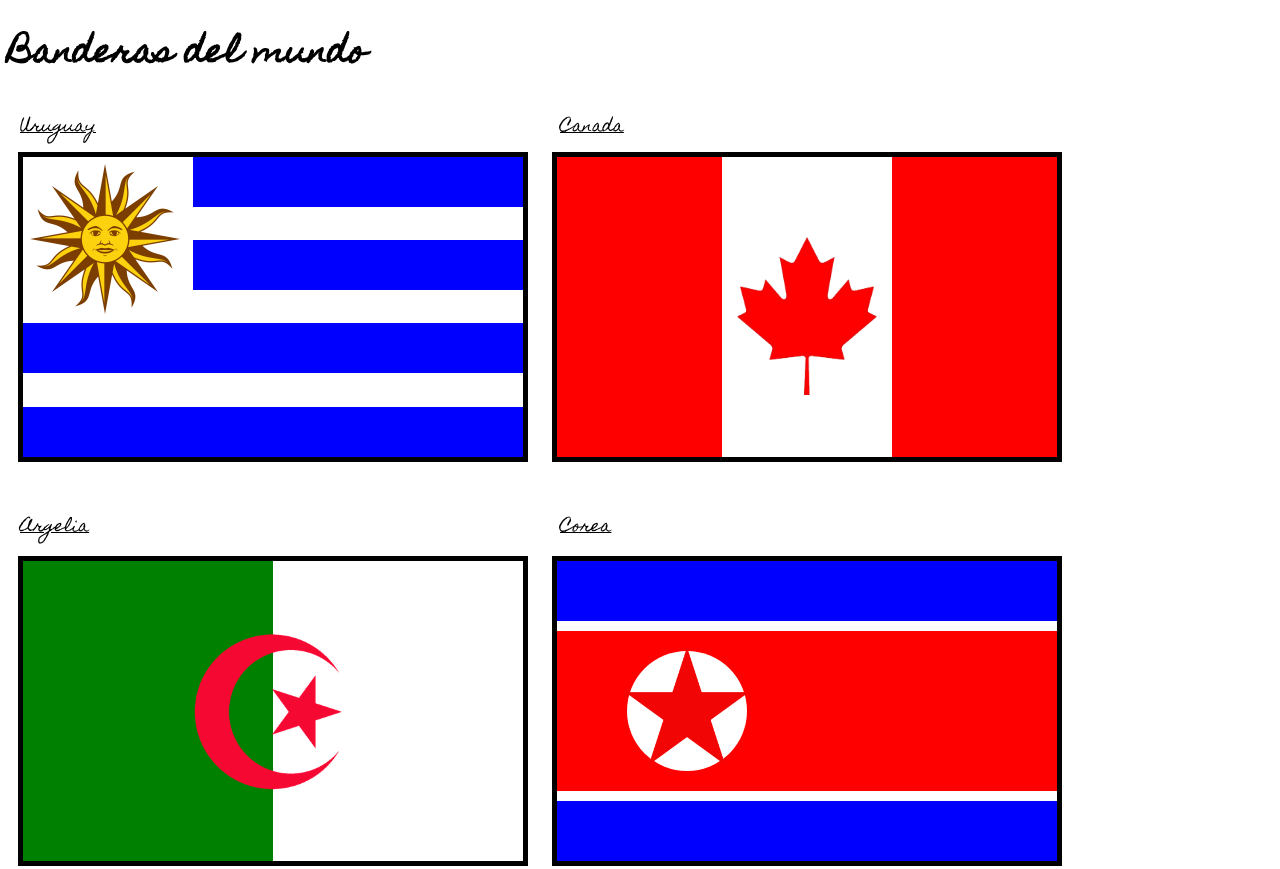
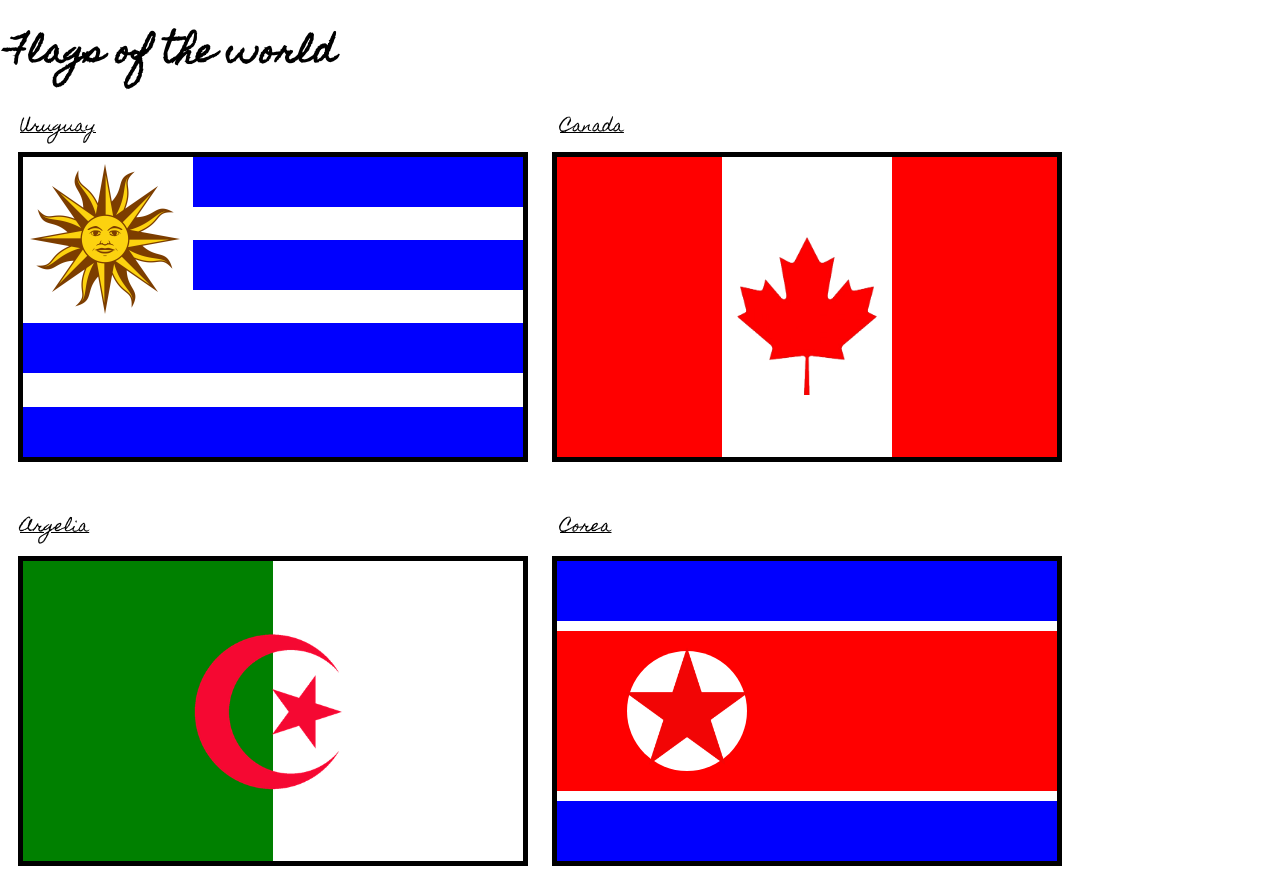
Before and after one commit to agustinapequeno/m02-g07, a plain HTML site: page index.html in a window 1280 px wide. Shown: the top 869 px of the page. Drawn offline with Linux system fonts and the light colour scheme; files whose address does not match are found by name.

Commit message:
cambio en el titulo de la pagina

```diff
--- a/index.html
+++ b/index.html
@@ -12,7 +12,7 @@
 <body>
 
 <div class="heading">
-	<h1>Banderas del mundo</h1>
+	<h1>Flags of the world</h1>
 </div>
 
 <a class="link1" href="https://as.com/actualidad/bandera-de-uruguay-por-que-tiene-franjas-azules-y-blancas-y-que-significa-el-sol-de-mayo-n/">Uruguay</a>
```
